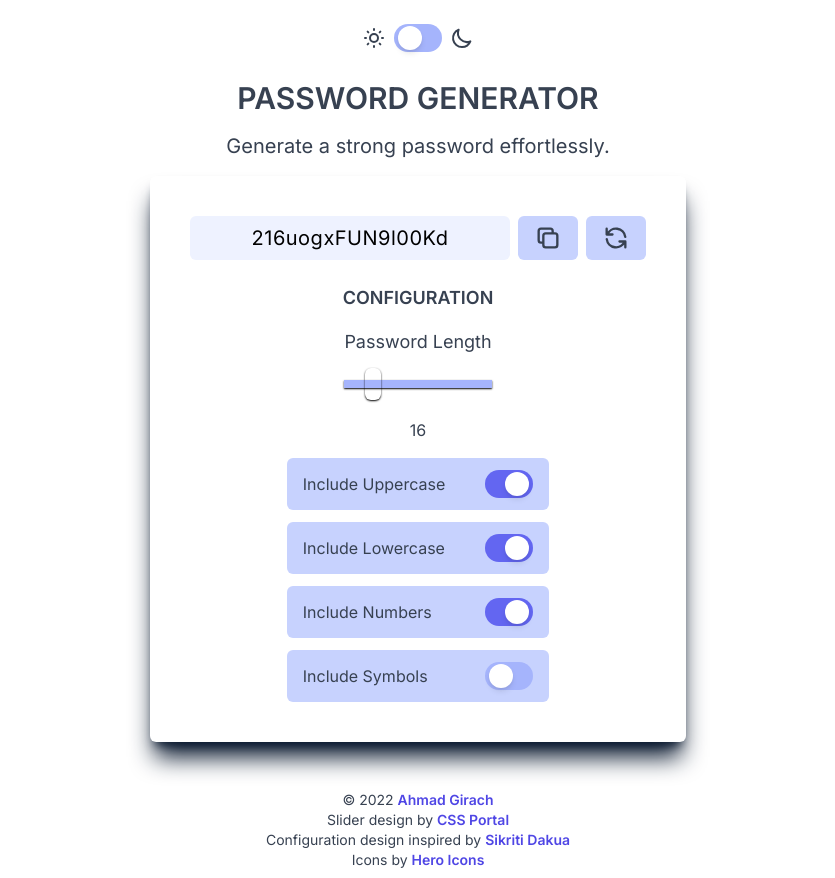
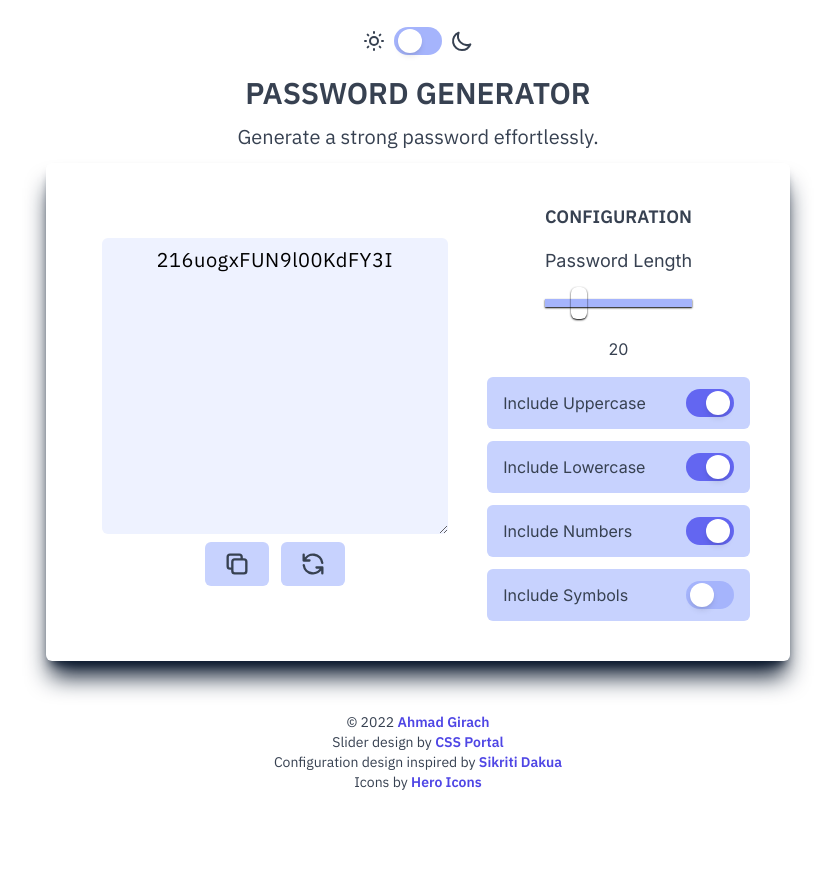
Before and after one commit to ahmadgirach/password-generator, a Next.js app: page / in a window 1280 px wide. Shown: the whole page, without its empty margins (222-1057 px from the left). After the commit the page ends 800 px from the top, so only its background shows below. Built offline with nearby package versions, Linux system fonts and the light colour scheme.

Commit message:
[CHANGE] layout and dual fonts

```diff
--- a/components/Configuration.tsx
+++ b/components/Configuration.tsx
@@ -26,8 +26,8 @@ export const Configuration = ({
   handleSymbolsChange,
 }: Props) => {
   return (
-    <div className="flex flex-col justify-center items-center gap-4">
-      <h3 className="text-lg font-bold uppercase">Configuration</h3>
+    <div className="flex flex-col justify-center items-center gap-4 font-secondary">
+      <h3 className="text-lg font-bold uppercase font-primary">Configuration</h3>
       <div className="space-y-2">
         <p className="text-lg">Password Length</p>
         <input
--- a/components/Headings.tsx
+++ b/components/Headings.tsx
@@ -1,7 +1,7 @@
 export const Headings = () => {
   return (
     <>
-      <h2 className="font-bold text-3xl uppercase mt-3">Password Generator</h2>
+      <h2 className="font-bold text-3xl uppercase mt-2">Password Generator</h2>
       <h1 className="text-xl">Generate a strong password effortlessly.</h1>
     </>
   );
--- a/components/PasswordArea.tsx
+++ b/components/PasswordArea.tsx
@@ -10,19 +10,22 @@ export const PasswordArea = ({
   regeneratePassword,
 }: Props) => {
   return (
-    <div className="flex flex-col justify-center items-center gap-2 md:flex-row">
-      <input
-        type="text"
+    <div className="flex flex-col justify-center items-center gap-2">
+      <textarea
         name="password"
         id="password"
         value={password}
-        className="bg-indigo-50 outline-none rounded-md text-center text-xl text-black tracking-wide py-2 px-4 dark:text-darkPrimary dark:bg-indigo-200"
+        cols={30}
+        rows={10}
+        className="bg-indigo-50 outline-none rounded-md text-center text-xl text-black tracking-wide py-2 px-4 dark:text-darkPrimary dark:bg-indigo-200 w-11/12"
         readOnly
-      />
+      >
+      </textarea>
+      <div className="flex flex-col justify-center items-center md:flex-row w-full gap-3">
         <button
           title="Copy to Clipboard"
           onClick={copyToClipboard}
-        className="bg-indigo-200 py-2 px-4 rounded-md w-1/4 dark:text-darkPrimary md:w-1/2"
+          className="bg-indigo-200 py-2 px-4 rounded-md w-16 dark:text-darkPrimary"
         >
           <svg
             xmlns="http://www.w3.org/2000/svg"
@@ -42,7 +45,7 @@ export const PasswordArea = ({
         <button
           title="Regenerate Password"
           onClick={regeneratePassword}
-        className="bg-indigo-200 py-2 px-4 rounded-md w-1/4 dark:text-darkPrimary md:w-1/2"
+          className="bg-indigo-200 py-2 px-4 rounded-md w-16 dark:text-darkPrimary"
         >
           <svg
             xmlns="http://www.w3.org/2000/svg"
@@ -60,5 +63,6 @@ export const PasswordArea = ({
           </svg>
         </button>
       </div>
+    </div>
   );
 };
--- a/pages/index.tsx
+++ b/pages/index.tsx
@@ -15,7 +15,7 @@ const Home: NextPage = () => {
   const [lowercase, setLowercase] = useState(true);
   const [numbers, setNumbers] = useState(true);
   const [symbols, setSymbols] = useState(false);
-  const [length, setLength] = useState(16);
+  const [length, setLength] = useState(20);
   const [dark, setDark] = useState(false);
 
   const handleSliderChange = (e: React.ChangeEvent<HTMLInputElement>) => {
@@ -117,10 +117,10 @@ const Home: NextPage = () => {
         <meta property="twitter:image" content="" />
       </Head>
 
-      <main className="w-full flex flex-1 flex-col items-center justify-center gap-4 px-20 text-center">
+      <main className="w-full flex flex-1 flex-col items-center justify-center gap-3 px-20 text-center">
         <ThemeButtons checked={dark} onChangeHandler={handleThemeChange} />
         <Headings />
-        <section className="rounded-md shadow-xl shadow-darkPrimary flex flex-col justify-center items-center gap-6 p-10 dark:shadow-darkSecondary">
+        <section className="rounded-md shadow-xl shadow-darkPrimary flex flex-col justify-center items-center gap-6 p-10 dark:shadow-darkSecondary md:flex-row">
           <PasswordArea
             password={password}
             copyToClipboard={copyToClipboard}
--- a/styles/globals.css
+++ b/styles/globals.css
@@ -1,4 +1,4 @@
-@import url("https://fonts.googleapis.com/css2?family=Inter:wght@400;500;600&display=swap");
+@import url('https://fonts.googleapis.com/css2?family=IBM+Plex+Sans:wght@400;500;600&family=Inter:wght@400;500;600&display=swap');
 
 @tailwind base;
 
--- a/tailwind.config.js
+++ b/tailwind.config.js
@@ -8,11 +8,12 @@ module.exports = {
   theme: {
     extend: {
       fontFamily: {
-        primary: ['Inter', 'sans-serif']
+        primary: ['IBM Plex Sans', 'sans-serif'],
+        secondary: ['Inter', 'sans-serif']
       },
       colors: {
-        darkPrimary: '#0a192f',
-        darkSecondary: '#8892b0'
+        darkPrimary: '#08162b',
+        darkSecondary: '#94A3B8'
       }
     },
   },
```
Lines whose indentation alone changed are shown as unchanged.
